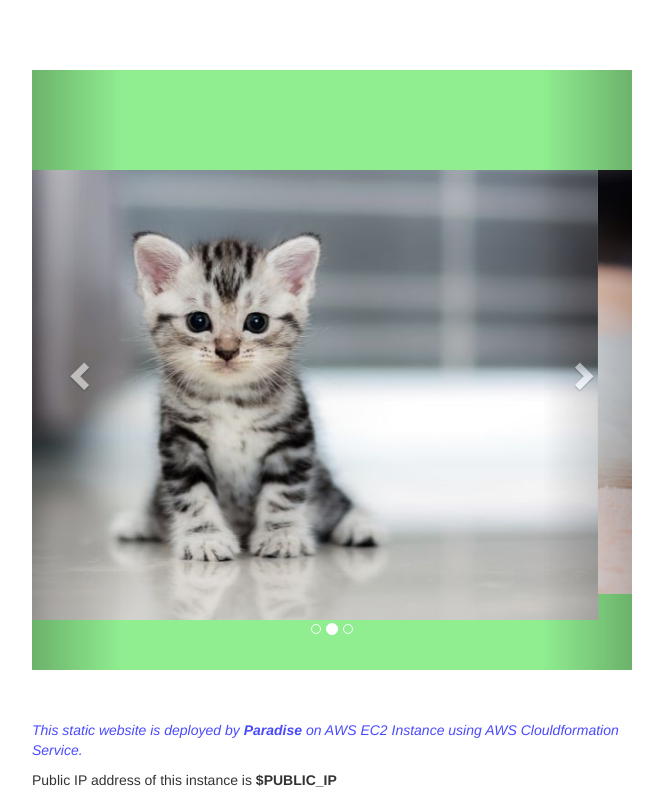
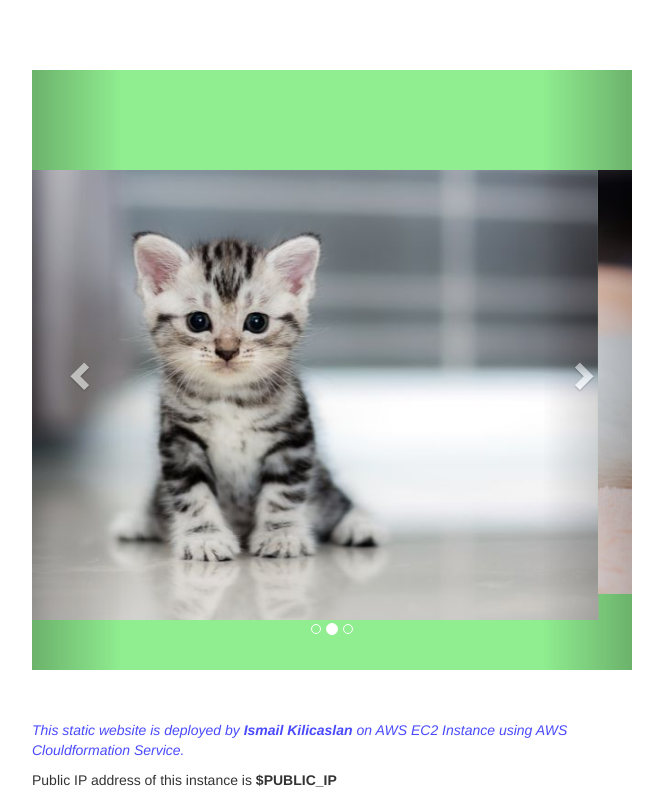
Before and after one commit to iskilicaslan61/AWS-Projects, a plain HTML site: page 101-kittens-carousel-static-website-ec2/static-web/index.html in a window 1280 px wide. Shown: the part 313-1113 px from the top of the page, without its empty margins (308-971 px from the left). Drawn offline with nearby package versions, Linux system fonts and the light colour scheme.

Commit message:
first commit

```diff
--- a/101-kittens-carousel-static-website-ec2/static-web/index.html
+++ b/101-kittens-carousel-static-website-ec2/static-web/index.html
@@ -80,7 +80,7 @@
   </div>
 
 
-  <p class="footnote"><i>This static website is deployed by <b> Paradise</b> on AWS EC2 Instance using AWS
+  <p class="footnote"><i>This static website is deployed by <b> Ismail Kilicaslan </b> on AWS EC2 Instance using AWS
       Clouldformation Service.</i></p>
       <p>Public IP address of this instance is <b>$PUBLIC_IP</b></p>
 </body>
```
Also changed, not shown: 1 other file.
